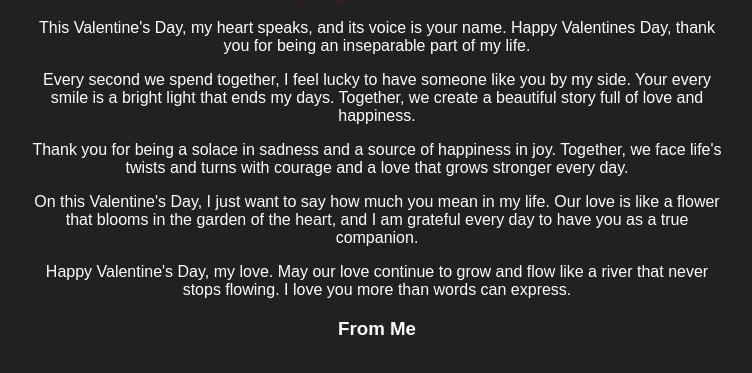
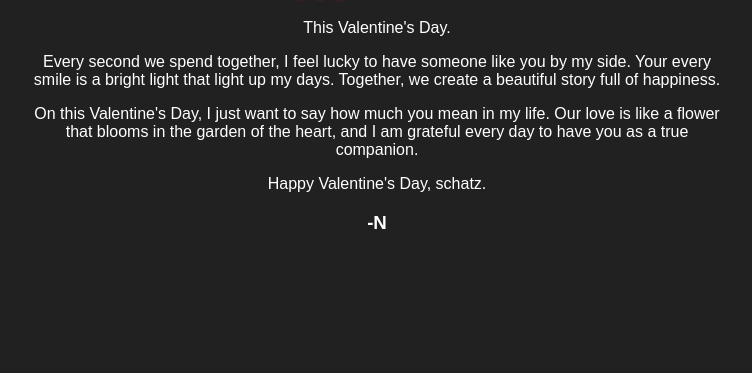
Before and after one commit to hydraa94/hydraa94.github.io, a plain HTML site: page Valentine.html in a window 1280 px wide. Shown: the part 265-638 px from the top of the page, without its empty margins (263-1015 px from the left). Drawn offline with Linux system fonts and the light colour scheme.

Commit message:
edit text

```diff
--- a/Valentine.html
+++ b/Valentine.html
@@ -1,39 +1,44 @@
 <!DOCTYPE html>
-<html lang="en" >
+<html lang="en">
+
 <head>
   <meta charset="UTF-8">
   <title>Valentine</title>
   <link rel="stylesheet" href="text.css">
 
 </head>
+
 <body>
   <div class="loading">
 
- <svg version="1.1" id="Layer_1" xmlns="http://www.w3.org/2000/svg" xmlns:xlink="http://www.w3.org/1999/xlink" x="0px" y="0px"
-   width="500" height="200" viewBox="0 0 334 120" enable-background="new 0 0 334 120" xml:space="preserve">
+    <svg version="1.1" id="Layer_1" xmlns="http://www.w3.org/2000/svg" xmlns:xlink="http://www.w3.org/1999/xlink"
+      x="0px" y="0px" width="500" height="200" viewBox="0 0 334 120" enable-background="new 0 0 334 120"
+      xml:space="preserve">
       <filter id="blur-filter" x="-1" y="0" width="200" height="200">
         <feGaussianBlur in="SourceGraphic" stdDeviation="2" />
       </filter>
       <path class="linear-1" fill="none" stroke="#E21393" stroke-miterlimit="10" d="M31.333,90c0,0,38-29.333,69.333-15.333S167.333,97.333,184,85.333
   s31.638-47.49,14-69c-8.615-10.506-19.829-1.669-26,7.667c-3.619,5.474-4.667,12.667-4.667,12.667S151.637,12.315,141,29.333
-  c-5,8-5.667,45.333,19.333,57C204.574,106.979,286.928,102.42,310,88"/>
+  c-5,8-5.667,45.333,19.333,57C204.574,106.979,286.928,102.42,310,88" />
       <path class="linear-1" fill="none" stroke="#F97DC4" stroke-miterlimit="10" d="M32.333,90c0,0,38-29.333,69.333-15.333S168.333,97.333,185,85.333
   s31.638-47.49,14-69c-8.615-10.506-19.829-1.669-26,7.667c-3.619,5.474-4.667,12.667-4.667,12.667S152.637,12.315,142,29.333
-  c-5,8-5.667,45.333,19.333,57C205.574,106.979,287.928,102.42,311,88"/>
+  c-5,8-5.667,45.333,19.333,57C205.574,106.979,287.928,102.42,311,88" />
       <path class="linear-3" fill="none" stroke="#E21367" stroke-miterlimit="10" d="M36.333,90c0,0,38-29.333,69.333-15.333S172.333,97.333,189,85.333
   s31.638-47.49,14-69c-8.615-10.506-19.829-1.669-26,7.667c-3.619,5.474-4.667,12.667-4.667,12.667S156.637,12.315,146,29.333
-  c-5,8-5.667,45.333,19.333,57C209.574,106.979,291.928,102.42,315,88"/>
+  c-5,8-5.667,45.333,19.333,57C209.574,106.979,291.928,102.42,315,88" />
       <path class="linear-4" fill="none" stroke="#F97DC4" stroke-miterlimit="10" d="M40.333,90c0,0,38-29.333,69.333-15.333S176.333,97.333,193,85.333
   s31.638-47.49,14-69c-8.615-10.506-19.829-1.669-26,7.667c-3.619,5.474-4.667,12.667-4.667,12.667S160.637,12.315,150,29.333
-  c-5,8-5.667,45.333,19.333,57C213.574,106.979,295.928,102.42,319,88"/>
+  c-5,8-5.667,45.333,19.333,57C213.574,106.979,295.928,102.42,319,88" />
     </svg>
     <h1>Happy Valentine</h1>
-  <p>This Valentine's Day, my heart speaks, and its voice is your name. Happy Valentines Day, thank you for being an inseparable part of my life.</p>
-  <p>Every second we spend together, I feel lucky to have someone like you by my side. Your every smile is a bright light that ends my days. Together, we create a beautiful story full of love and happiness.</p>
-  <p>Thank you for being a solace in sadness and a source of happiness in joy. Together, we face life's twists and turns with courage and a love that grows stronger every day.</p>
-  <p>On this Valentine's Day, I just want to say how much you mean in my life. Our love is like a flower that blooms in the garden of the heart, and I am grateful every day to have you as a true companion.</p>
-  <p>Happy Valentine's Day, my love. May our love continue to grow and flow like a river that never stops flowing. I love you more than words can express.</p>
-  <h3>From Me</h3>
+    <p>This Valentine's Day.</p>
+    <p>Every second we spend together, I feel lucky to have someone like you by my side. Your every smile is a bright
+      light that light up my days. Together, we create a beautiful story full of happiness.</p>
+    <p>On this Valentine's Day, I just want to say how much you mean in my life. Our love is like a flower that blooms
+      in the garden of the heart, and I am grateful every day to have you as a true companion.</p>
+    <p>Happy Valentine's Day, schatz.</p>
+    <h3>-N</h3>
   </div>
 </body>
+
 </html>
```
Lines whose indentation alone changed are shown as unchanged.
